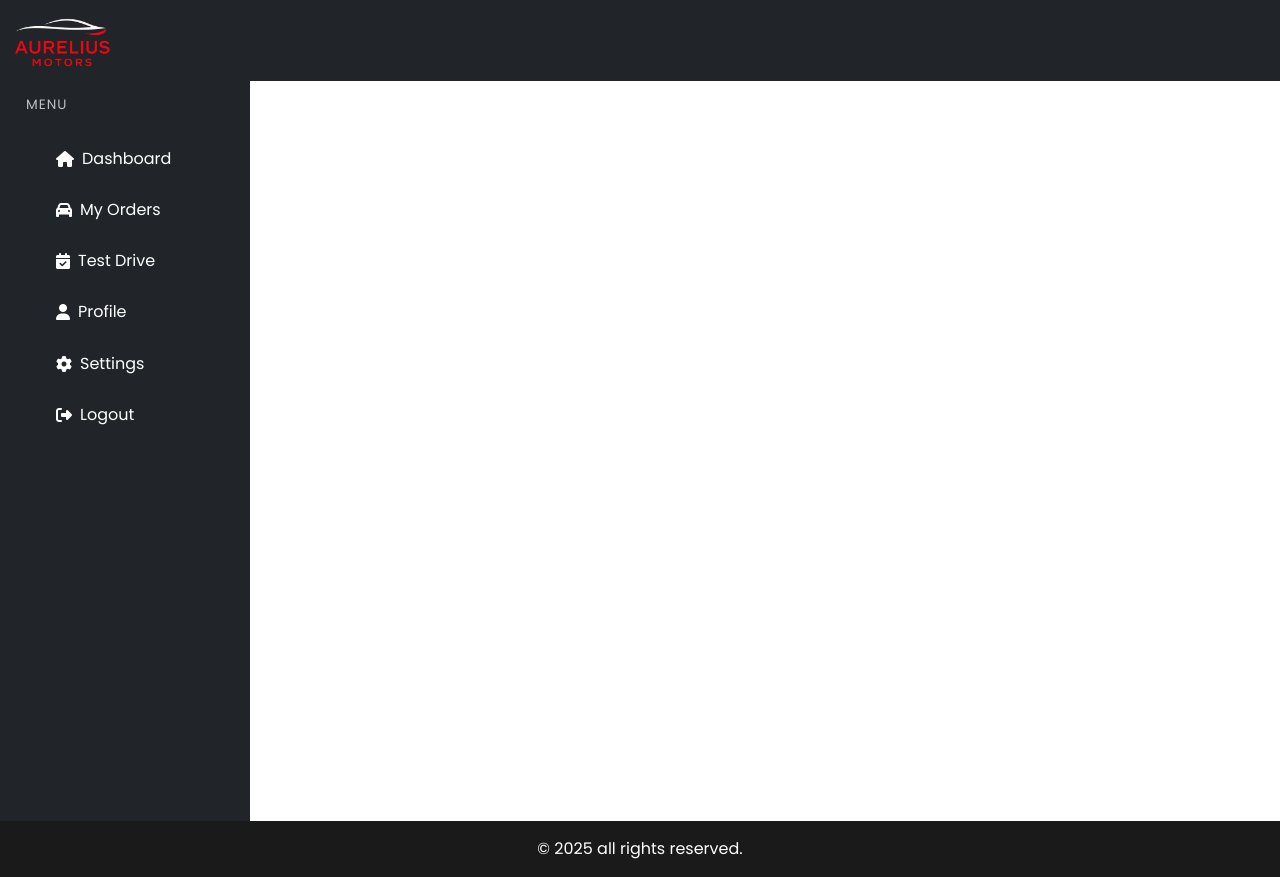
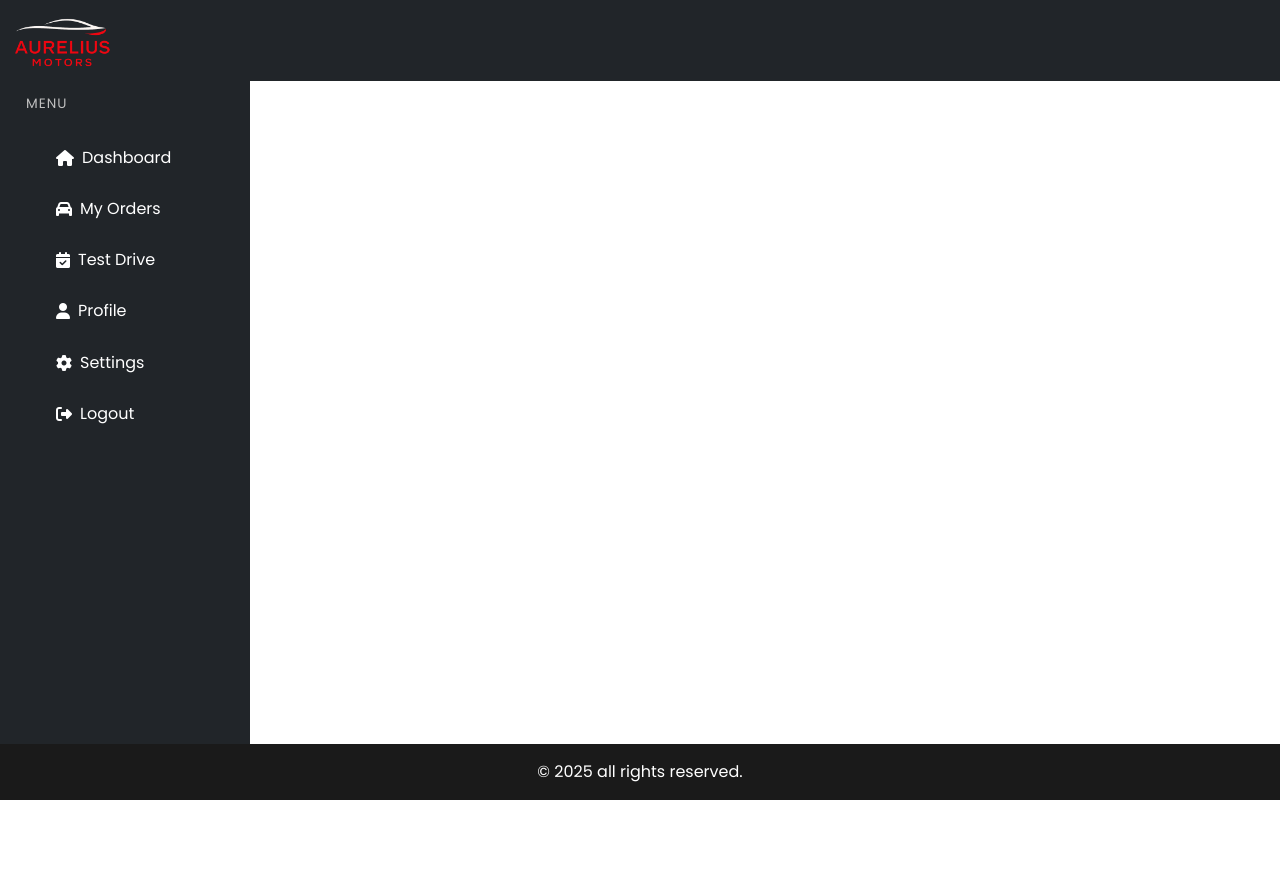
Before and after one commit to machine-56/car-CRM, a Django app: template user/templates/user/userBase.html in a window 1280 px wide. After the commit the page ends 800 px from the top, so only its background shows below. Run offline with Django 5.2, Linux system fonts and the light colour scheme; the template is opened without the code that fills it, so the values that code supplies are empty; some libraries are stand-ins or nearby versions.

Commit message:
sidebar user

```diff
--- a/user/static/user/css/explore.css
+++ b/user/static/user/css/explore.css
@@ -1,4 +1,4 @@
-@import url('/static/css/colour.css');
+
 
 .hero-section {
     background-image: url('/static/images/reg_bg-1.png');
--- a/user/static/user/css/sidebar.css
+++ /dev/null
@@ -1,67 +0,0 @@
-@import url('/static/css/colour.css');
-
-
-.main_div_user{
-    min-height: 100%;
-    flex-grow: 1;
-}
-.sidebar {
-    width: 250px;
-    height: calc(100vh - 60px);
-    background-color: var(--dark-violet);
-    position: sticky;
-    top: 0;
-    padding-top: 2rem;
-}
-
-.sidebar h5 {
-    font-size: 0.85rem;
-    color: var(--metallic-silver);
-    letter-spacing: 1px;
-    padding-left: 10px;
-}
-
-.sidebar .nav-link {
-    color: var(--off-white);
-    font-weight: 500;
-    margin-bottom: 0.5rem;
-    transition: background 0.2s, padding-left 0.2s;
-    padding: 0.6rem 1rem;
-    border-radius: 4px;
-    display: flex;
-    align-items: center;
-}
-
-.sidebar .nav-link:hover,
-.sidebar .nav-link.activein {
-    background-color: var(--accent-red);
-    color: white;
-}
-
-.sidebar .nav-link i {
-    padding-left: 1.5rem;
-    min-width: 20px;
-}
-
-.main {
-    padding: 1.5rem;
-    flex-grow: 1;
-}
-
-@media (max-width: 768px) {
-    .sidebar {
-        display: none;
-    }
-    .sidebar.mobile-show {
-        display: block;
-        position: fixed;
-        z-index: 2;
-        height: 100vh;
-        width: 280px;
-        left: 0;
-        top: 0;
-        background-color: var(--dark-violet);
-        padding: 2rem 1rem;
-        box-shadow: var(--shadow-dark);
-    }
-}
--- /dev/null
+++ b/user/static/user/css/userBase.css
@@ -0,0 +1,106 @@
+@import url('/static/css/colour.css');
+
+html, body {
+  height: 100vh;
+  margin: 0;
+  overflow: hidden;
+}
+
+body {
+  font-family: Poppins, Quicksand;
+  min-height: 100vh;
+
+  display: flex;
+  flex-direction: column;
+}
+
+nav.navbar {
+  position: fixed;
+  top: 0;
+  width: 100%;
+  z-index: 1000;
+}
+
+.logo{
+  width: 100px;
+}
+
+.main_div_user {
+  margin-top: 80px;
+  display: flex;
+  height: calc(100vh - 60px);
+  overflow: hidden;
+}
+
+.sidebar {
+  width: 250px;
+  background-color: var(--dark-violet);
+  color: var(--off-white);
+  flex-shrink: 0;
+  overflow-y: auto;
+  padding-top: 2rem;
+}
+
+.sidebar h5 {
+  font-size: 0.85rem;
+  color: var(--metallic-silver);
+  letter-spacing: 1px;
+  padding-left: 10px;
+}
+
+.sidebar .nav-link {
+  color: var(--off-white);
+  font-weight: 500;
+  margin-bottom: 0.5rem;
+  transition: background 0.2s, padding-left 0.2s;
+  padding: 0.6rem 1rem;
+  border-radius: 4px;
+  display: flex;
+  align-items: center;
+}
+
+.sidebar .nav-link:hover,
+.sidebar .nav-link.activein {
+  background-color: var(--accent-red);
+  color: white;
+}
+
+.sidebar .nav-link i {
+  padding-left: 1.5rem;
+  min-width: 20px;
+}
+
+.main {
+  flex-grow: 1;
+  overflow-y: auto;
+  padding: 1.5rem;
+  display: flex;
+  flex-direction: column;
+}
+
+.footer_main {
+  margin-top: auto;
+  background-color: #000000e5;
+  color: white;
+  text-align: center;
+  padding: 1rem 2rem;
+}
+
+@media (max-width: 768px) {
+  .sidebar {
+    display: none;
+  }
+
+  .sidebar.mobile-show {
+    display: block;
+    position: fixed;
+    z-index: 1050;
+    height: 100vh;
+    width: 280px;
+    left: 0;
+    top: 0;
+    background-color: var(--dark-violet);
+    padding: 2rem 1rem;
+    box-shadow: var(--shadow-dark);
+  }
+}
--- a/user/templates/user/userBase.html
+++ b/user/templates/user/userBase.html
@@ -13,8 +13,8 @@
   <link rel="preconnect" href="https://fonts.gstatic.com" crossorigin>
   <link href="https://fonts.googleapis.com/css2?family=Poppins&display=swap" rel="stylesheet">
 
-  <link rel="stylesheet" href="{% static 'css/index.css' %}">
-  <link rel="stylesheet" href="{% static 'user/css/sidebar.css' %}">
+  <link rel="stylesheet" href="{% static 'user/css/userBase.css' %}">
+
 </head>
 
 <body>
```
